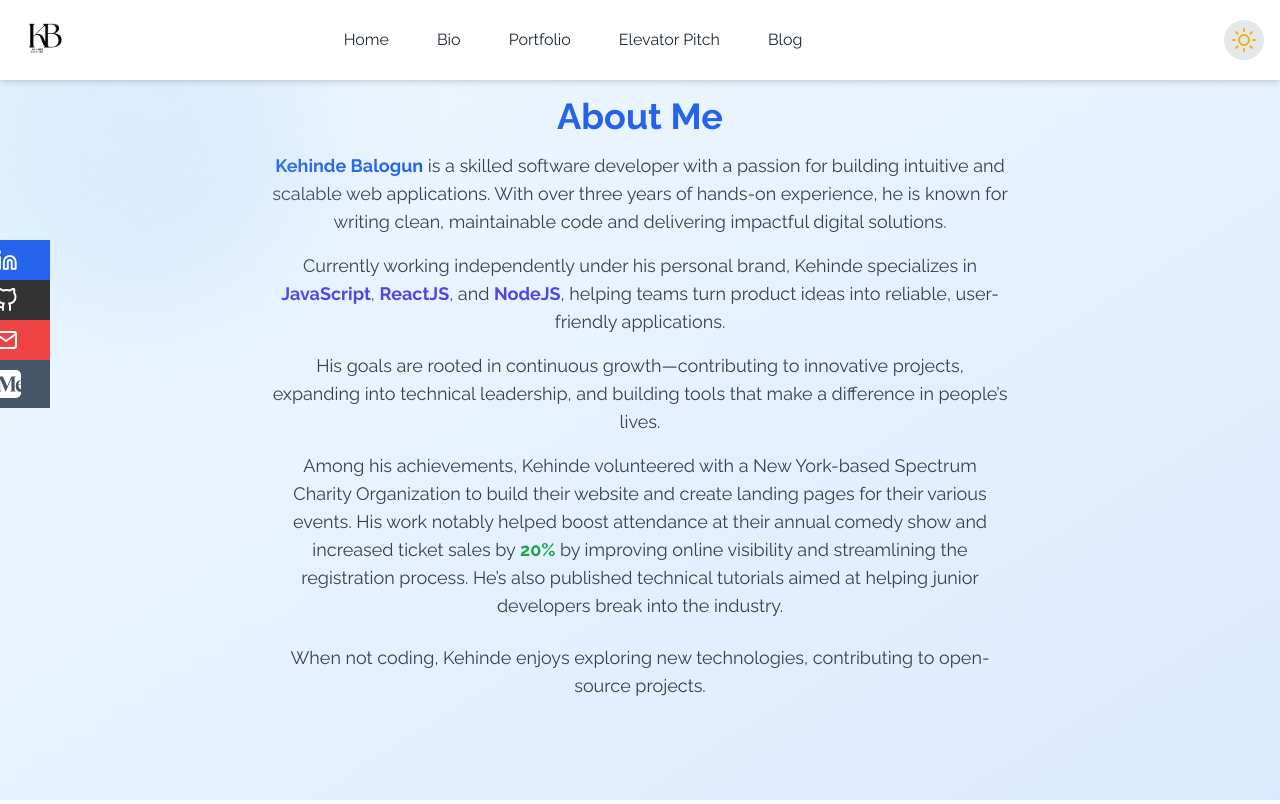
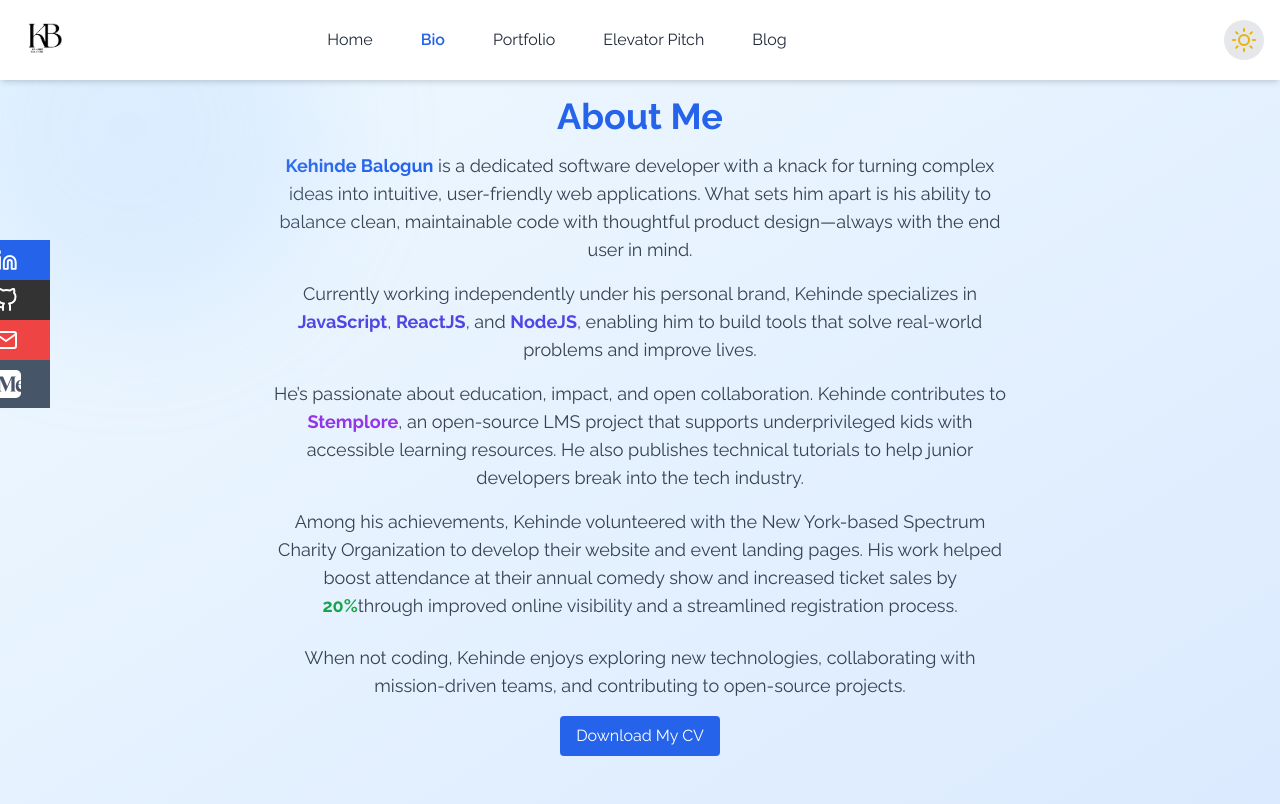
Before and after one commit to Kehinde13/Portfolio, a React (Vite) app: page /bio in a window 1280 px wide. Built offline with nearby package versions, Linux system fonts and the light colour scheme.

Commit message:
updated styles

```diff
--- a/src/components/NavBar.jsx
+++ b/src/components/NavBar.jsx
@@ -1,17 +1,23 @@
 import { useState } from "react";
 import { GitHub, Linkedin, Mail, Menu, XSquare } from "react-feather";
 import logo from "../assets/LOGO.png";
-import { Link } from 'react-router-dom';
+import { Link, useLocation } from 'react-router-dom';
 import ThemeToggle from "./themeToggle";
 import { FontAwesomeIcon } from '@fortawesome/react-fontawesome';
 import { faMedium } from '@fortawesome/free-brands-svg-icons';
 
 function NavBar() {
   const [nav, setNav] = useState(false);
+  const location = useLocation();
 
   function handleNav() {
     setNav(!nav);
   }
+
+  const linkClass = (path) =>
+    `hover:text-blue-600 dark:hover:text-blue-400 ${
+      location.pathname === path ? 'text-blue-600 dark:text-blue-400 font-semibold' : ''
+    }`;
 
   return (
     <div className="z-30 fixed w-full h-20 flex justify-between items-center px-4 bg-white dark:bg-gray-900 text-gray-800 dark:text-gray-300 shadow-md">
@@ -21,30 +27,30 @@ function NavBar() {
 
       {/* Desktop Links */}
       <ul className="hidden md:flex gap-4">
-        <li><Link to='/' className="dark:bn5 hover:text-blue-600 dark:hover:text-blue-400">Home</Link></li>
-        <li><Link to='/bio' className="dark:bn5 hover:text-blue-600 dark:hover:text-blue-400">Bio</Link></li>
-        <li><Link to='/portfolio' className="dark:bn5 hover:text-blue-600 dark:hover:text-blue-400">Portfolio</Link></li>
-        <li><Link to='/elevator-pitch' className="dark:bn5 hover:text-blue-600 dark:hover:text-blue-400">Elevator Pitch</Link></li>
-        <li><Link to='/blog' className="dark:bn5 hover:text-blue-600 dark:hover:text-blue-400">Blog</Link></li>
+        <li><Link to='/' className={linkClass('/')}>Home</Link></li>
+        <li><Link to='/bio' className={linkClass('/bio')}>Bio</Link></li>
+        <li><Link to='/portfolio' className={linkClass('/portfolio')}>Portfolio</Link></li>
+        <li><Link to='/elevator-pitch' className={linkClass('/elevator-pitch')}>Elevator Pitch</Link></li>
+        <li><Link to='/blog' className={linkClass('/blog')}>Blog</Link></li>
       </ul>
 
       {/* Theme Toggle Button */}
-      <div className="ml-36">
+      <div className="ml-44">
         <ThemeToggle />
       </div>
 
       {/* Mobile Toggle */}
-      <div onClick={handleNav} className="md:hidden z-10 ">
+      <div onClick={handleNav} className="md:hidden z-10">
         {nav ? <XSquare /> : <Menu />}
       </div>
 
       {/* Mobile Menu */}
       <ul className={nav ? "absolute top-0 z-10 left-0 w-full h-screen bg-white dark:bg-gray-900 flex flex-col justify-center items-center gap-10 text-2xl text-gray-800 dark:text-gray-300" : "hidden"}>
-        <li><Link to='/' onClick={handleNav}>Home</Link></li>
-        <li><Link to='/bio' onClick={handleNav}>Bio</Link></li>
-        <li><Link to='/portfolio' onClick={handleNav}>Portfolio</Link></li>
-        <li><Link to='/elevator-pitch' onClick={handleNav}>Elevator Pitch</Link></li>
-        <li><Link to='/blog' onClick={handleNav}>Blog</Link></li>
+        <li><Link to='/' onClick={handleNav} className={linkClass('/')}>Home</Link></li>
+        <li><Link to='/bio' onClick={handleNav} className={linkClass('/bio')}>Bio</Link></li>
+        <li><Link to='/portfolio' onClick={handleNav} className={linkClass('/portfolio')}>Portfolio</Link></li>
+        <li><Link to='/elevator-pitch' onClick={handleNav} className={linkClass('/elevator-pitch')}>Elevator Pitch</Link></li>
+        <li><Link to='/blog' onClick={handleNav} className={linkClass('/blog')}>Blog</Link></li>
       </ul>
 
       {/* Desktop Side Socials */}
@@ -67,7 +73,7 @@ function NavBar() {
           </li>
           <li className="w-[150px] py-2 ml-[-100px] hover:ml-[-10px] duration-300 bg-slate-600 text-white">
             <a href="http://twitter.com/kehny_" className="flex justify-between items-center px-4" target="_blank" rel="noreferrer">
-              Medium {" "}<FontAwesomeIcon icon={faMedium} size="2x" />
+              Medium <FontAwesomeIcon icon={faMedium} size="2x" />
             </a>
           </li>
         </ul>
--- a/src/pages/Bio.jsx
+++ b/src/pages/Bio.jsx
@@ -16,10 +16,10 @@ export default function Bio() {
             <strong className="text-blue-600 dark:text-blue-400">
               Kehinde Balogun
             </strong>{" "}
-          is a skilled software developer with a passion for building intuitive
-          and scalable web applications. With over three years of hands-on
-          experience, he is known for writing clean, maintainable code and
-          delivering impactful digital solutions.
+            is a dedicated software developer with a knack for turning complex
+            ideas into intuitive, user-friendly web applications. What sets him
+            apart is his ability to balance clean, maintainable code with
+            thoughtful product design—always with the end user in mind.
           </span>
           <span className="block">
             Currently working independently under his personal brand, Kehinde
@@ -35,27 +35,41 @@ export default function Bio() {
             <strong className="text-indigo-600 dark:text-indigo-400">
               NodeJS
             </strong>
-          , helping teams turn product ideas into reliable, user-friendly
-          applications.
+            , enabling him to build tools that solve real-world problems and
+            improve lives.
           </span>
           <span className="block">
-          His goals are rooted in continuous growth—contributing to innovative
-          projects, expanding into technical leadership, and building tools that
-          make a difference in people’s lives.
+            He’s passionate about education, impact, and open collaboration.
+            Kehinde contributes to{" "}
+            <strong className="text-purple-600 dark:text-purple-400">
+              Stemplore
+            </strong>
+            , an open-source LMS project that supports underprivileged kids with
+            accessible learning resources. He also publishes technical tutorials
+            to help junior developers break into the tech industry.
           </span>
           <span className="block">
-          Among his achievements, Kehinde volunteered with a New York-based Spectrum Charity
-          Organization to build their website and create landing pages for their various events.
-          His work notably helped boost attendance at their annual comedy show and increased
-          ticket sales by <strong className="text-green-600 dark:text-green-400">20%</strong> by improving online visibility and streamlining the registration process.
-          He’s also published technical tutorials aimed at helping junior
-          developers break into the industry.
+            Among his achievements, Kehinde volunteered with the New York-based
+            Spectrum Charity Organization to develop their website and event
+            landing pages. His work helped boost attendance at their annual
+            comedy show and increased ticket sales by{" "}
+            <strong className="text-green-600 dark:text-green-400">20%</strong>
+            through improved online visibility and a streamlined registration
+            process.
           </span>
         </p>
         <p className="text-base sm:text-lg leading-relaxed text-gray-700 dark:text-gray-300 mt-6">
-        When not coding, Kehinde enjoys exploring new technologies, contributing
-        to open-source projects.
+          When not coding, Kehinde enjoys exploring new technologies,
+          collaborating with mission-driven teams, and contributing to
+          open-source projects.
         </p>
+        <a
+          href="/Kehinde-Balogun-CV.pdf"
+          download
+          className="inline-block mt-4 px-4 py-2 bg-blue-600 text-white rounded hover:bg-blue-700 transition"
+        >
+          Download My CV
+        </a>
       </motion.section>
     </div>
   );
--- a/src/pages/ElevatorPitch.jsx
+++ b/src/pages/ElevatorPitch.jsx
@@ -1,12 +1,36 @@
+'use client';
+
+import { motion } from 'framer-motion';
+
 export default function ElevatorPitch() {
   return (
-    <section>
-      <h2 className="text-3xl font-semibold mb-2">Elevator Pitch</h2>
-      <p className="text-gray-700 leading-relaxed">
-        Hi, I&apos;m Kehinde Balogun — a frontend developer passionate about building user-focused digital products.
-        I work with React, TypeScript, and modern web tools to deliver clean, fast, and accessible UIs.
-        I&apos;m looking to grow with teams that value creativity, communication, and impact.
-      </p>
-    </section>
+    <div className="text-center min-h-screen bg-gradient-to-br from-sky-50 to-blue-100 dark:from-gray-900 dark:to-gray-800 text-gray-800 dark:text-gray-200">
+      <div className="absolute -top-16 -left-16 w-96 h-96 bg-blue-300 dark:bg-blue-800 rounded-full opacity-20 blur-3xl z-0"></div>
+
+      <motion.section
+        className="relative max-w-3xl mx-auto pt-24 pb-12 px-4 z-10"
+        initial={{ opacity: 0, y: 30 }}
+        animate={{ opacity: 1, y: 0 }}
+        transition={{ duration: 0.6 }}
+      >
+        <h2 className="text-3xl font-semibold mb-2 text-gray-900 dark:text-gray-100">
+          Elevator Pitch
+        </h2>
+
+        <p className="text-gray-700 dark:text-gray-300 leading-relaxed mb-4">
+          Hi, I&apos;m Kehinde Balogun — a frontend developer passionate about building user-focused digital products.
+          I work with React, TypeScript, and modern web tools to deliver clean, fast, and accessible UIs.
+          I&apos;m looking to grow with teams that value creativity, communication, and impact.
+        </p>
+
+        <video
+          controls
+          className="w-full max-w-xl mx-auto rounded-lg shadow border border-gray-300 dark:border-gray-600"
+          src="/elevator-pitch.mp4"
+        >
+          Your browser does not support the video tag.
+        </video>
+      </motion.section>
+    </div>
   );
 }
--- a/src/pages/Home.jsx
+++ b/src/pages/Home.jsx
@@ -20,7 +20,7 @@ export default function Home() {
           Software Developer
         </p>
         <p className="mt-4 text-gray-600 dark:text-gray-400">
-          Welcome to my portfolio. Use the links below to learn more about me.
+          Welcome to my website. Use the links below to learn more about me.
         </p>
 
         <div className="mt-6 flex flex-wrap gap-4 justify-center">
@@ -34,7 +34,7 @@ export default function Home() {
             href="/portfolio"
             className="inline-block bg-teal-600 hover:bg-teal-700 text-white px-4 py-2 rounded transition"
           >
-            View Portfolio
+            View Projects
           </a>
           <a
             href="/elevator"
--- a/src/pages/Portfolio.jsx
+++ b/src/pages/Portfolio.jsx
@@ -84,6 +84,24 @@ export default function Portfolio() {
             </div>
           </li>
 
+           {/* LendSqr Dashboard */}
+          <li className="bg-white dark:bg-gray-800 p-6 rounded-2xl shadow-md transition hover:shadow-lg">
+            <h3 className="text-2xl font-semibold text-blue-700 dark:text-blue-300">LendSqr Dashboard</h3>
+            <p className="text-gray-600 dark:text-gray-400 mt-2">
+              A comprehensive dashboard for managing loans, users, and transactions.
+            </p>
+            <div className="flex flex-wrap gap-2 text-sm mt-3">
+              <span className="bg-blue-100 dark:bg-blue-900 px-2 py-1 rounded">React</span>
+              <span className="bg-blue-100 dark:bg-blue-900 px-2 py-1 rounded">Jest (for testing)</span>
+              <span className="bg-blue-100 dark:bg-blue-900 px-2 py-1 rounded">Prisma</span>
+            </div>
+            <div className="mt-3 space-x-3">
+              <a href="https://lend-sqr-one.vercel.app/dashboard" target="_blank" rel="noopener noreferrer" className="text-blue-600 dark:text-blue-400">Live Demo</a>
+              <a href="https://github.com/Kehinde13/nextLendSqr" target="_blank" rel="noopener noreferrer" className="text-blue-600 dark:text-blue-400">GitHub</a>
+            </div>
+
+          </li>
+
         </ul>
       </motion.section>
     </div>
```
Also changed, not shown: 1 other file (tests, documents, lock files or other folders). Lines whose indentation alone changed are shown as unchanged.
